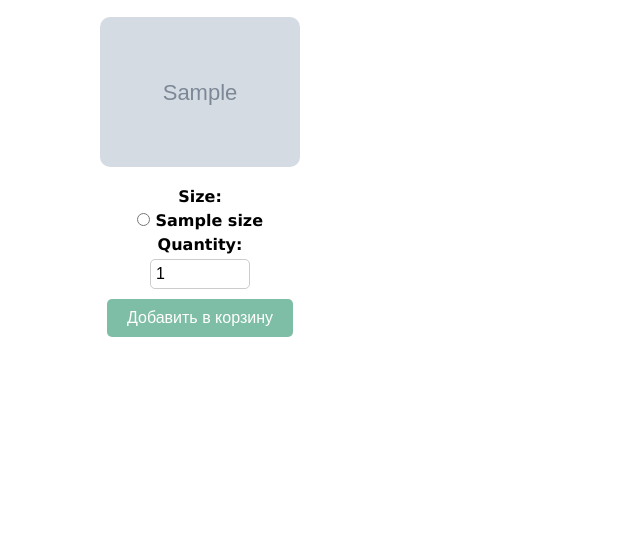
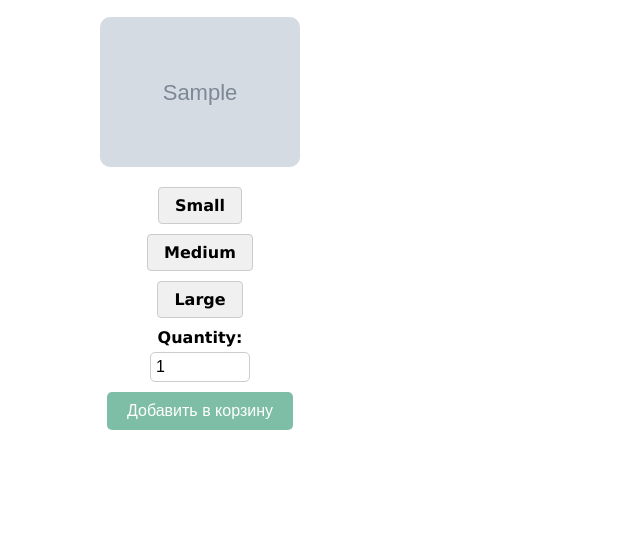
Before and after one commit to osha890/pizzaDelivery, a Django app: page / in a window 1280 px wide. Shown: the part 151-709 px from the top of the page, without its empty margins (0-640 px from the left). Run offline with Django 5.2, Linux system fonts and the light colour scheme; tables that the repository leaves empty hold one stand-in row (values such as "Sample post"); grey boxes marked "Sample" are stand-in pictures.

Commit message:
SIZE BUTTONS DONE

```diff
--- a/cart/forms.py
+++ b/cart/forms.py
@@ -2,16 +2,20 @@ from django import forms
 from pizza.models import Size
 
 
-def get_sizes():
-    sizes = []
-    for s in Size.objects.all():
-        sizes.append((s.size, s.name))
-    return sizes
+# def get_sizes():
+#     sizes = []
+#     for s in Size.objects.all():
+#         sizes.append((s.size, s.name))
+#     return sizes
 
 
 class AddToCartForm(forms.Form):
     size = forms.ChoiceField(
-        choices=get_sizes(),
+        choices=[
+            ('25', 'Small'),
+            ('30', 'Medium'),
+            ('35', 'Large')
+        ],
         widget=forms.RadioSelect
     )
     quantity = forms.IntegerField(min_value=1, initial=1)
--- a/pizzaDelivery/views.py
+++ b/pizzaDelivery/views.py
@@ -10,29 +10,24 @@ from cart.models import Cart, CartItem
 def pizza_list_view(request):
     if request.method == 'POST':
         if request.user.is_authenticated:
-            form = AddToCartForm(request.POST)
-            if form.is_valid():
-                pizza_id = form.cleaned_data['pizza_id']
-                size = form.cleaned_data['size']
-                quantity = form.cleaned_data['quantity']
+            pizza_id = int(request.POST.get('pizza_id'))
+            size = request.POST.get('size')
+            quantity = int(request.POST.get('quantity'))
+            cart, created = Cart.objects.get_or_create(user=request.user, defaults={'created_at': timezone.now()})
 
-                cart, created = Cart.objects.get_or_create(user=request.user, defaults={'created_at': timezone.now()})
+            cart_item, created = CartItem.objects.get_or_create(cart=cart, pizza_id=pizza_id, size=Size.objects.get(name=size), defaults={
+                'quantity': quantity,
+                'first_added_at': timezone.now(),
+                'last_edited_at': timezone.now()
+            })
 
-                cart_item, created = CartItem.objects.get_or_create(cart=cart, pizza_id=pizza_id, size=Size.objects.get(size=int(size)), defaults={
-                    'quantity': quantity,
-                    'first_added_at': timezone.now(),
-                    'last_edited_at': timezone.now()
-                })
+            if not created:
+                cart_item.quantity += quantity
+                cart_item.last_edited_at = timezone.now()
+                cart_item.save()
 
-                if not created:
-                    cart_item.quantity += quantity
-                    cart_item.last_edited_at = timezone.now()
-                    cart_item.save()
-
-            # return redirect('success')
-                return JsonResponse({'status': 'success', 'message': 'Item added to cart'})
-            else:
-                return JsonResponse({'status': 'error', 'errors': form.errors})
+        # return redirect('success')
+            return JsonResponse({'status': 'success', 'message': 'Item added to cart'})
         else:
             # return redirect('login')
             return JsonResponse({'status': 'error', 'message': 'User not authenticated'})
--- a/static/css/style.css
+++ b/static/css/style.css
@@ -344,3 +344,29 @@ main {
     display: flex;
     align-items: end;
 }
+
+
+/* ------------------------------------------------ */
+
+/* Скрыть стандартные радио кнопки */
+.hidden-radio {
+    display: none;
+}
+
+/* Стилизация кнопочного вида для радио кнопок */
+.radio-button-label {
+    display: inline-block;
+    padding: 8px 16px;
+    background-color: #f0f0f0;
+    border: 1px solid #ccc;
+    border-radius: 4px;
+    cursor: pointer;
+    margin-right: 10px; /* Для отступа между кнопками */
+}
+
+/* Стилизация выбранной радио кнопки */
+.hidden-radio:checked + .radio-button-label {
+    background-color: #4CAF50;
+    color: white;
+    border-color: #4CAF50;
+}
--- a/templates/pizza_list.html
+++ b/templates/pizza_list.html
@@ -6,6 +6,7 @@
 {% endblock %}
 
 {% block main %}
+    <div id="response-message"></div>
     <div class="list-container">
         {% for pizza in pizzas %}
         <div class="pizza-item">
@@ -17,15 +18,20 @@
             {% endif %}
             <form method="post" class="add-to-cart-form" id="add-to-cart-form">
                 {% csrf_token %}
-                {{ form.size.label_tag }} {{ form.size }}
+
+                {% for radio in form.size %}
+                    <input type="radio" id="{{ radio.id_for_label }}_{{ forloop.parentloop.counter }}" name="size" value="{{ radio.choice_label }}" required class="hidden-radio">
+                    <label for="{{ radio.id_for_label }}_{{ forloop.parentloop.counter }}" class="radio-button-label">{{ radio.choice_label }}</label>
+                {% endfor %}
+
                 {{ form.quantity.label_tag }} {{ form.quantity }}
+
                 <input type="hidden" name="pizza_id" value="{{ pizza.id }}">
                 <button type="submit" class="add-to-cart-button">Добавить в корзину</button>
             </form>
         </div>
         {% endfor %}
     </div>
-    <div id="response-message"></div>
 
 
     <!-- Боже мой я так этого ждал... -->
```
